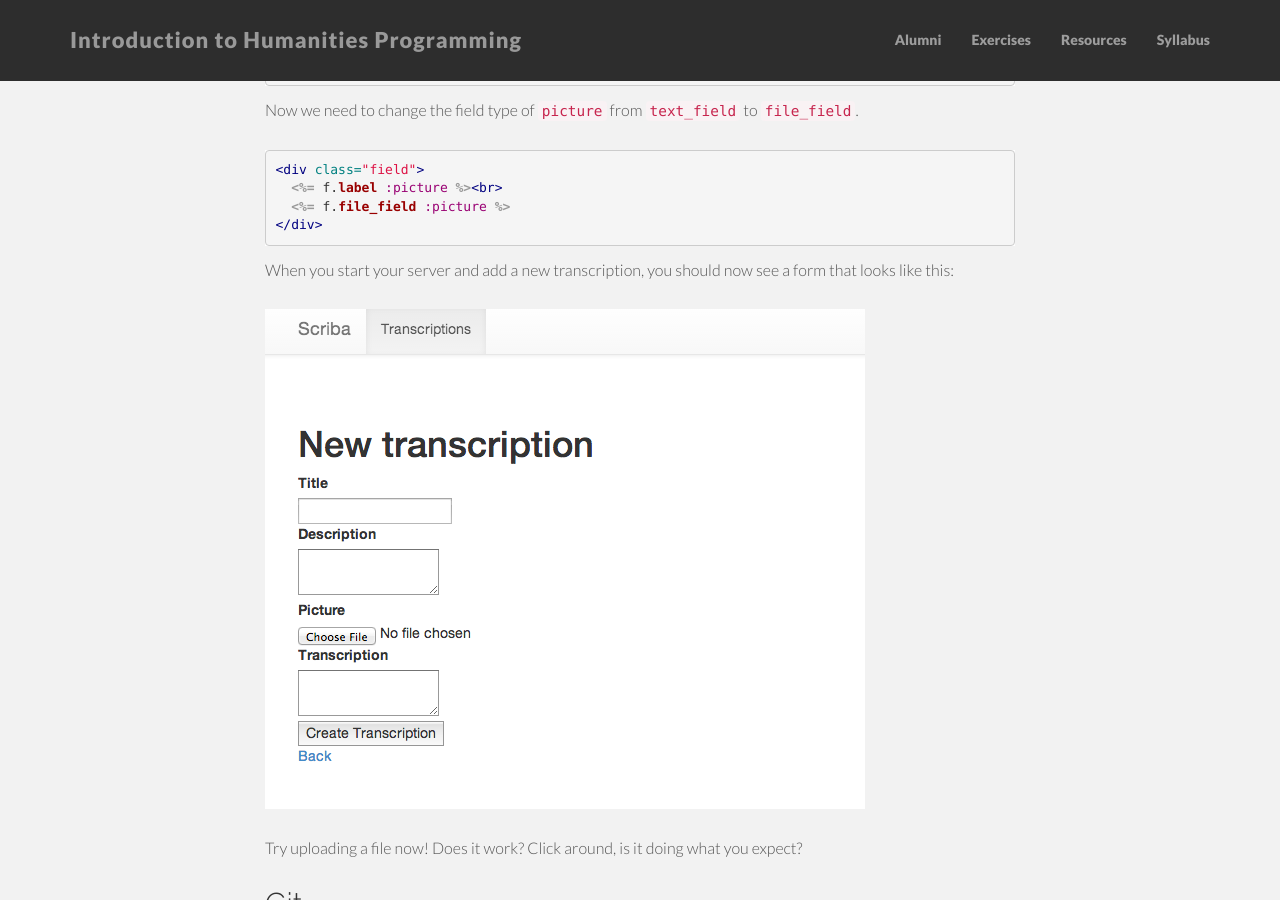
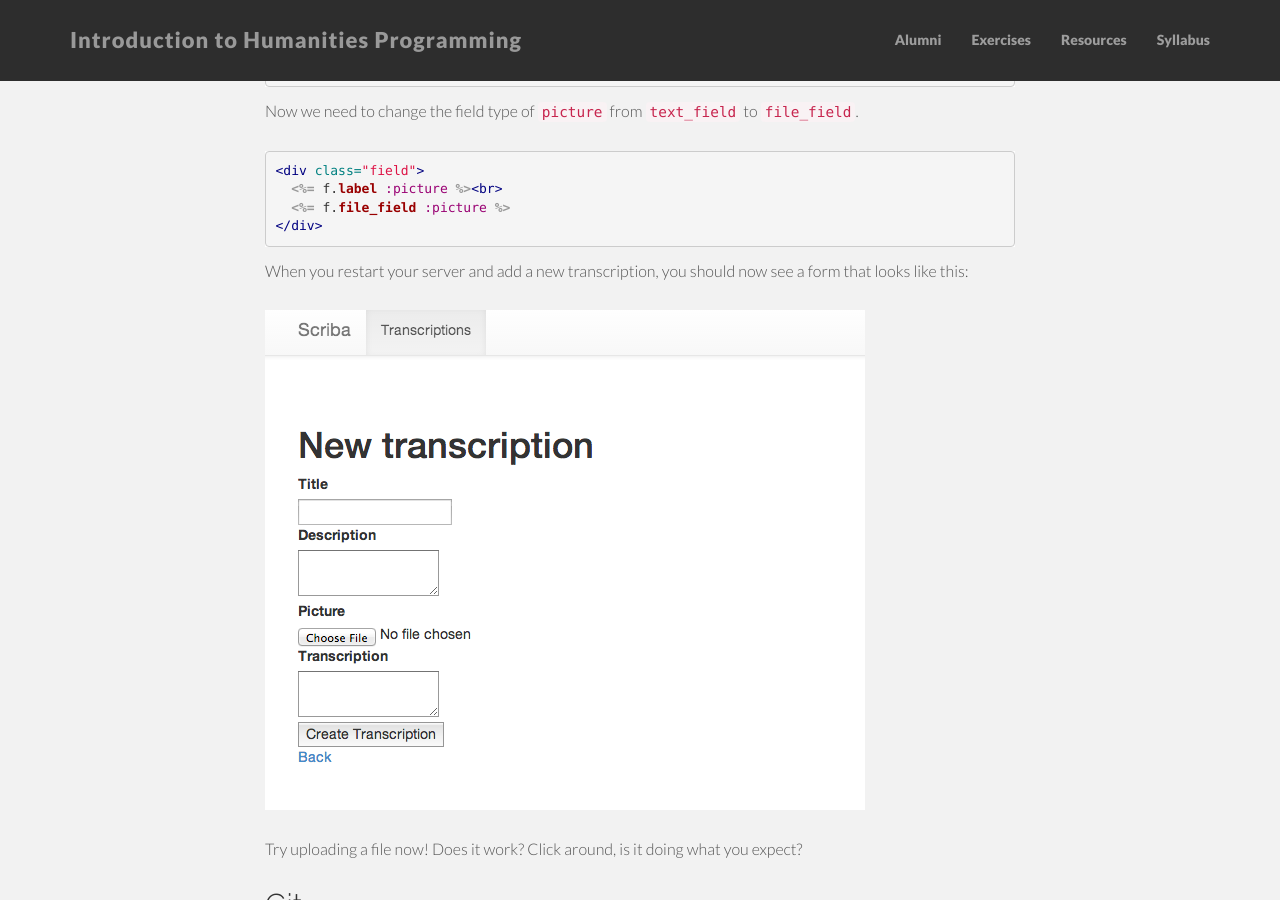
Before and after one commit to humanitiesprogramming/humanitiesprogramming.github.io, a Jekyll site: the page built from exercise-rails4.md, in a window 1280 px wide and 900 px high, scrolled down 1399 px. Built offline with Jekyll 4.4.1, drawn with Linux system fonts in a browser that asks for light colours; nearby versions of some CDN libraries; some of the changed text lies outside the part shown.

Commit message:
Fixes gramar.

```diff
--- a/exercise-rails4.md
+++ b/exercise-rails4.md
@@ -83,7 +83,7 @@ Now we need to change the field type of `picture` from `text_field` to
 </div>
 {% endhighlight %}
 
-When you start your server and add a new transcription, you should now
+When you restart your server and add a new transcription, you should now
 see a form that looks like this:
 
 ![File Upload]({{"/assets/img/exercises/rails-four/file-upload.png" | prepend: site.baseurl }}){: .img-responsive}
```
Also changed, not shown: other parts of exercise-rails4.md (+1 -1 lines).
